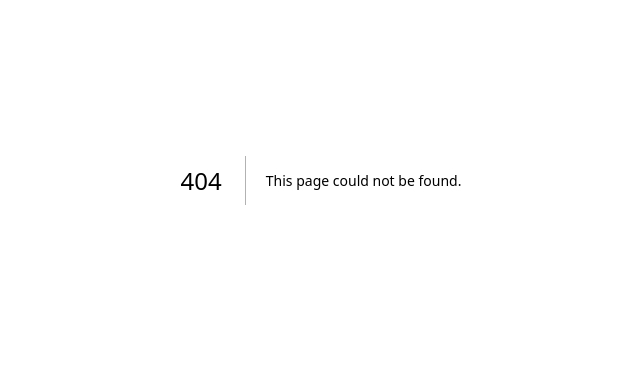
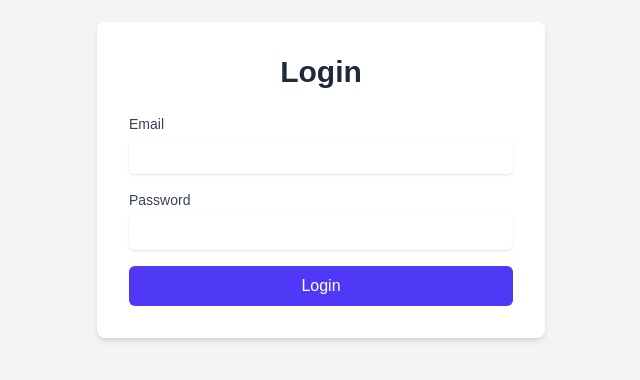
Before and after one commit to difhaels/dexx-fe, a Next.js app: page /login in a window 1280 px wide. Before the commit this address had no page. Shown: the part 220-600 px from the top of the page, without its empty margins (319-959 px from the left). Built offline with nearby package versions, Linux system fonts and the light colour scheme.

Commit message:
login page

```diff
--- /dev/null
+++ b/src/app/login/page.js
@@ -0,0 +1,67 @@
+"use client";
+import { useState } from "react";
+import Head from "next/head";
+
+export default function LoginPage() {
+  const [email, setEmail] = useState("");
+  const [password, setPassword] = useState("");
+
+  const handleLogin = (e) => {
+    e.preventDefault();
+    console.log("Login attempt with:", { email, password });
+  };
+
+  return (
+    <div className="flex min-h-screen items-center justify-center bg-gray-100">
+      <Head>
+        <title>Login | Marketplace</title>
+      </Head>
+
+      <div className="w-full max-w-md rounded-lg bg-white p-8 shadow-md">
+        <h1 className="mb-6 text-center text-3xl font-bold text-gray-800">
+          Login
+        </h1>
+        <form onSubmit={handleLogin} className="space-y-4">
+          <div>
+            <label
+              htmlFor="email"
+              className="block text-sm font-medium text-gray-700"
+            >
+              Email
+            </label>
+            <input
+              type="email"
+              id="email"
+              value={email}
+              onChange={(e) => setEmail(e.target.value)}
+              required
+              className="mt-1 block w-full rounded-md border-gray-300 p-2 shadow-sm focus:border-indigo-500 focus:ring-indigo-500 sm:text-sm"
+            />
+          </div>
+          <div>
+            <label
+              htmlFor="password"
+              className="block text-sm font-medium text-gray-700"
+            >
+              Password
+            </label>
+            <input
+              type="password"
+              id="password"
+              value={password}
+              onChange={(e) => setPassword(e.target.value)}
+              required
+              className="mt-1 block w-full rounded-md border-gray-300 p-2 shadow-sm focus:border-indigo-500 focus:ring-indigo-500 sm:text-sm"
+            />
+          </div>
+          <button
+            type="submit"
+            className="w-full rounded-md bg-indigo-600 p-2 text-white hover:bg-indigo-700 focus:outline-none focus:ring-2 focus:ring-indigo-500 focus:ring-offset-2"
+          >
+            Login
+          </button>
+        </form>
+      </div>
+    </div>
+  );
+}
--- a/src/app/page.js
+++ b/src/app/page.js
@@ -25,79 +25,9 @@ export default function Home() {
           </li>
         </ol>
 
-        <div className="flex gap-4 items-center flex-col sm:flex-row">
-          <a
-            className="rounded-full border border-solid border-transparent transition-colors flex items-center justify-center bg-foreground text-background gap-2 hover:bg-[#383838] dark:hover:bg-[#ccc] font-medium text-sm sm:text-base h-10 sm:h-12 px-4 sm:px-5 sm:w-auto"
-            href="https://vercel.com/new?utm_source=create-next-app&utm_medium=appdir-template-tw&utm_campaign=create-next-app"
-            target="_blank"
-            rel="noopener noreferrer"
-          >
-            <Image
-              className="dark:invert"
-              src="/vercel.svg"
-              alt="Vercel logomark"
-              width={20}
-              height={20}
-            />
-            Deploy now
-          </a>
-          <a
-            className="rounded-full border border-solid border-black/[.08] dark:border-white/[.145] transition-colors flex items-center justify-center hover:bg-[#f2f2f2] dark:hover:bg-[#1a1a1a] hover:border-transparent font-medium text-sm sm:text-base h-10 sm:h-12 px-4 sm:px-5 w-full sm:w-auto md:w-[158px]"
-            href="https://nextjs.org/docs?utm_source=create-next-app&utm_medium=appdir-template-tw&utm_campaign=create-next-app"
-            target="_blank"
-            rel="noopener noreferrer"
-          >
-            Read our docs
-          </a>
-        </div>
+        <a href="/login">login</a>
       </main>
-      <footer className="row-start-3 flex gap-[24px] flex-wrap items-center justify-center">
-        <a
-          className="flex items-center gap-2 hover:underline hover:underline-offset-4"
-          href="https://nextjs.org/learn?utm_source=create-next-app&utm_medium=appdir-template-tw&utm_campaign=create-next-app"
-          target="_blank"
-          rel="noopener noreferrer"
-        >
-          <Image
-            aria-hidden
-            src="/file.svg"
-            alt="File icon"
-            width={16}
-            height={16}
-          />
-          Learn
-        </a>
-        <a
-          className="flex items-center gap-2 hover:underline hover:underline-offset-4"
-          href="https://vercel.com/templates?framework=next.js&utm_source=create-next-app&utm_medium=appdir-template-tw&utm_campaign=create-next-app"
-          target="_blank"
-          rel="noopener noreferrer"
-        >
-          <Image
-            aria-hidden
-            src="/window.svg"
-            alt="Window icon"
-            width={16}
-            height={16}
-          />
-          Examples
-        </a>
-        <a
-          className="flex items-center gap-2 hover:underline hover:underline-offset-4"
-          href="https://nextjs.org?utm_source=create-next-app&utm_medium=appdir-template-tw&utm_campaign=create-next-app"
-          target="_blank"
-          rel="noopener noreferrer"
-        >
-          <Image
-            aria-hidden
-            src="/globe.svg"
-            alt="Globe icon"
-            width={16}
-            height={16}
-          />
-          Go to nextjs.org →
-        </a>
-      </footer>
+
     </div>
   );
 }
```
Also changed, not shown: package.json (line endings or trailing spaces).
